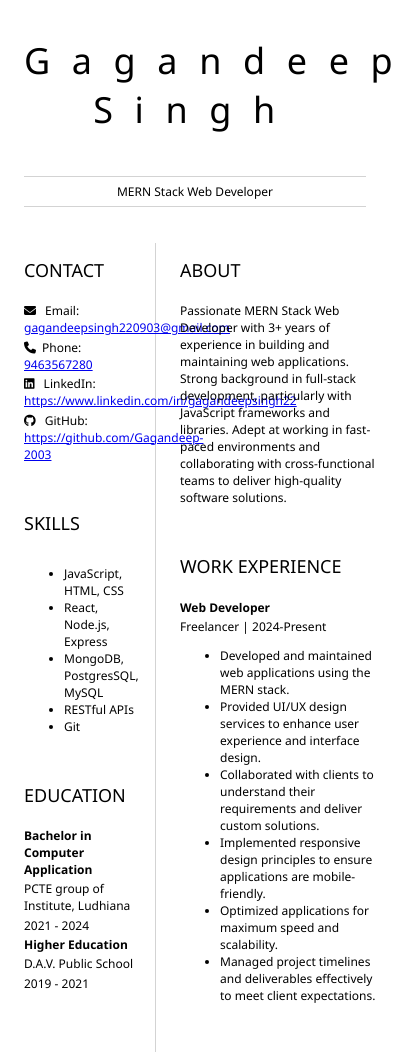
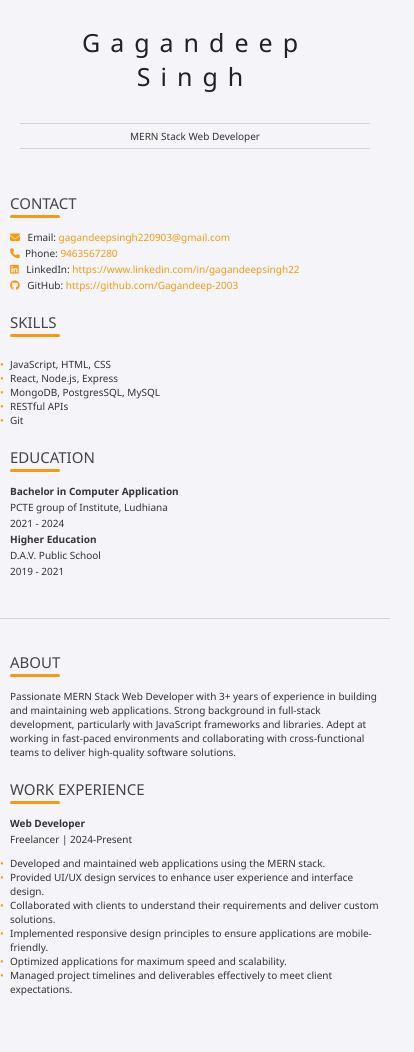
Before and after one commit to Gagandeep-2003/Resume, a plain HTML site: page index.html in a window 390 px wide. Shown: the whole page, 414 px wide, since content can reach past the window. After the commit the page ends 1016 px from the top, so only its background shows below. Drawn offline with Linux system fonts and the light colour scheme.

Commit message:
add responsiveness

```diff
--- a/style.css
+++ b/style.css
@@ -3,17 +3,43 @@ body {
     font-size: 12px;
     max-width: 960px;
     margin: auto;
+    background-color: #f4f4f9;
+    color: #333;
+    animation: fadeIn 1s ease-in;
 }
+
 h1 {
     font-size: 3em;
     letter-spacing: .6em;
     padding-top: 1em;
     padding-bottom: 1em;
+    color: #222;
 }
 
 h2 {
     font-size: 1.5em;
     padding-bottom: 1em;
+    color: #444;
+    position: relative;
+}
+
+h2::after {
+    content: '';
+    display: block;
+    width: 50px;
+    height: 3px;
+    background-color: #f39c12;
+    position: absolute;
+    left: 0;
+    bottom: 10px;
+    border-radius: 2px;
+    animation: slideIn 1s ease-in-out;
+    transition: all 0.3s ease;
+}
+
+h2:hover::after {
+    bottom: 12px;
+    height: 5px;
 }
 
 h3 {
@@ -26,6 +52,7 @@ main {
     grid-template-columns: 40% 60%;
     margin-top: 3em;
 }
+
 header {
     text-align: center;
     margin: auto 2em;
@@ -33,14 +60,35 @@ header {
 
 section {
     margin: auto 1em 4em 2em;
+    animation: fadeIn 2s ease-in-out;
 }
 
 i {
     margin-right: .5em;
+    color: #f39c12;
+    transition: all 0.7s ease-in-out;
 }
 
 p {
-    margin: .2em auto
+    margin: .2em auto;
+}
+
+a {
+    color: #f39c12;
+    text-decoration: none;
+    transition: color 0.3s ease;
+}
+
+a:hover {
+    color: #e67e22;
+}
+
+a:active, a:focus {
+    color: #d35400;
+}
+
+p:hover i {
+    text-shadow: 0 0 5px #f39c12, 0 0 10px #f39c12, 0 0 15px #f39c12;
 }
 
 hr {
@@ -53,6 +101,63 @@ h1, h2, h3 {
     font-weight: 100;
     margin-bottom: 0;
 }
+
 #mainLeft {
     border-right: 1px solid lightgray;
 }
+
+ul {
+    list-style: none;
+    padding: 0;
+}
+
+ul li::before {
+    content: '\2022';
+    color: #f39c12;
+    display: inline-block;
+    width: 1em;
+    margin-left: -1em;
+    transition: width 0.3s ease;
+}
+
+ul li:hover::before {
+    width: 1.5em;
+}
+
+@keyframes fadeIn {
+    from { opacity: 0; }
+    to { opacity: 1; }
+}
+
+@keyframes slideIn {
+    from { width: 0; }
+    to { width: 50px; }
+}
+
+
+@media (max-width: 768px) {
+    body {
+        font-size: 10px;
+    }
+
+    h1 {
+        font-size: 2.5em;
+        letter-spacing: .4em;
+    }
+
+    main {
+        grid-template-columns: 1fr;
+        margin-top: 2rem;
+    }
+
+    #mainLeft {
+        border-right: none;
+        border-bottom: 1px solid lightgray;
+        padding-bottom: 2em;
+        margin-bottom: 2em;
+    }
+
+    section {
+        margin: auto 1em 2em 1em;
+    }
+}
```
